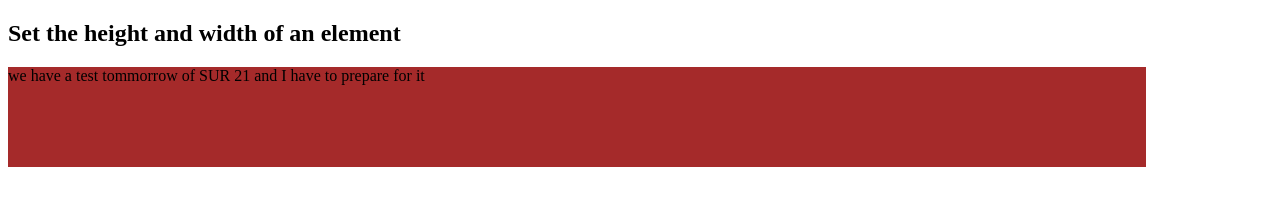
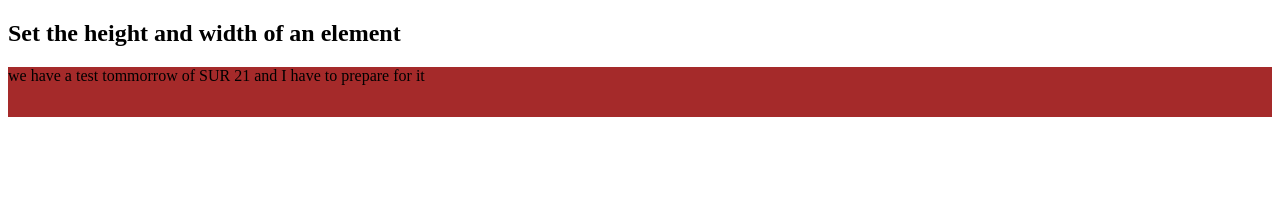
Before and after one commit to ashishks-28/ashishks-28.github.io, a plain HTML site: page index.html in a window 1280 px wide. Drawn offline with Linux system fonts and the light colour scheme.

Commit message:
Update index.html

```diff
--- a/index.html
+++ b/index.html
@@ -3,8 +3,8 @@
 <head>
 <style>
 div {
-  height: 100px;
-  width: 90%;
+  height: 50px;
+  width: 100%;
   background-color: Brown;
 }
 </style>
```
